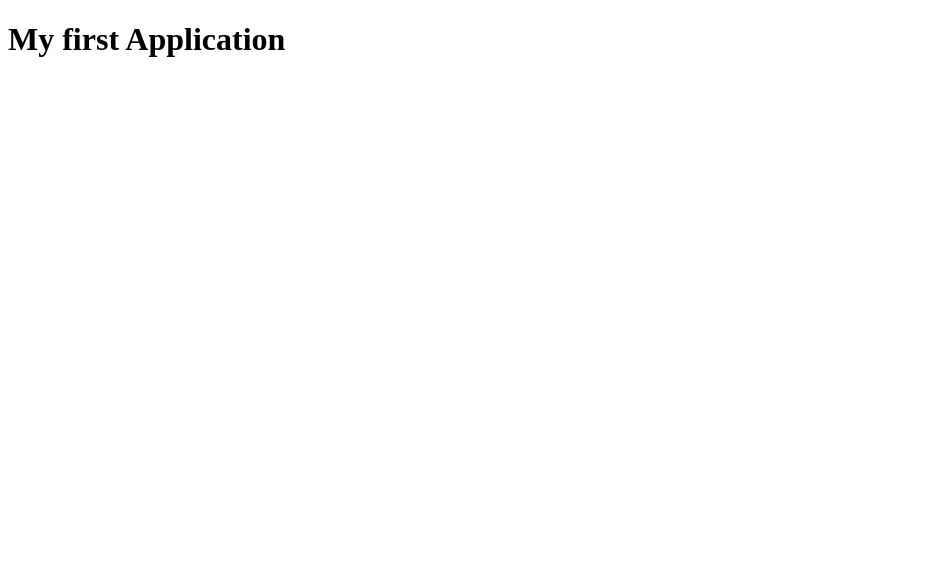
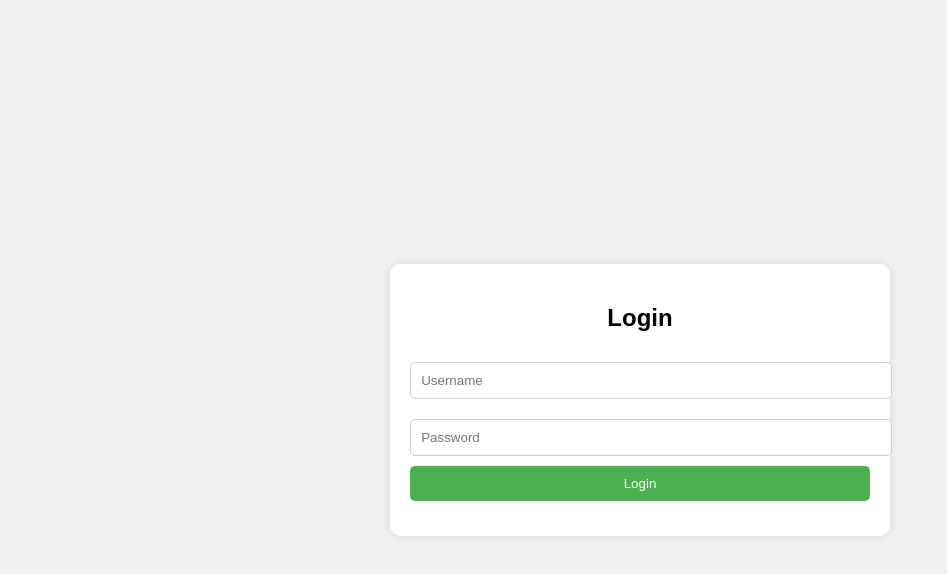
Before and after one commit to msharif123/Node.js-applikation, a website: page html/index.html in a window 1280 px wide. Shown: the whole page, without its empty margins (0-947 px from the left). Drawn offline with Linux system fonts and the light colour scheme.

Commit message:
html/index.html

```diff
--- a/html/index.html
+++ b/html/index.html
@@ -7,7 +7,99 @@
 </head>
 <body>
 
-    <h1>My first Application</h1>
+
+
+
+    <br>
+
+    <!DOCTYPE html>
+<html lang="en">
+<head>
+    <meta charset="UTF-8">
+    <meta name="viewport" content="width=device-width, initial-scale=1.0">
+    <title>Login Page</title>
+    <style>
+        body {
+            font-family: Arial, sans-serif;
+            background-color: #f0f0f0;
+            margin: 0;
+            padding: 0;
+            display: flex;
+            justify-content: center;
+            align-items: center;
+            height: 100vh;
+        }
+        .login-container {
+            background-color: white;
+            padding: 20px;
+            border-radius: 10px;
+            box-shadow: 0 0 10px rgba(0, 0, 0, 0.1);
+        }
+        h2 {
+            text-align: center;
+        }
+        .input-field {
+            width: 100%;
+            padding: 10px;
+            margin: 10px 0;
+            border-radius: 5px;
+            border: 1px solid #ccc;
+        }
+        .btn {
+            width: 100%;
+            padding: 10px;
+            background-color: #4CAF50;
+            color: white;
+            border: none;
+            border-radius: 5px;
+            cursor: pointer;
+        }
+        .btn:hover {
+            background-color: #45a049;
+        }
+        .error {
+            color: red;
+            font-size: 0.9em;
+        }
+    </style>
+</head>
+<body>
+    <div class="login-container">
+        <h2>Login</h2>
+        <form id="loginForm">
+            <input type="text" id="username" class="input-field" placeholder="Username" required>
+            <input type="password" id="password" class="input-field" placeholder="Password" required>
+            <button type="submit" class="btn">Login</button>
+            <p id="error" class="error"></p>
+        </form>
+    </div>
+
+    <script>
+        // Simple JavaScript to simulate login validation
+        document.getElementById('loginForm').addEventListener('submit', function(event) {
+            event.preventDefault(); // Prevent form submission
+
+            const username = document.getElementById('username').value;
+            const password = document.getElementById('password').value;
+            const errorElement = document.getElementById('error');
+
+            // Example credentials (You would typically check against a database in real applications)
+            const validUsername = 'user123';
+            const validPassword = 'password123';
+
+            // Simple validation
+            if (username === validUsername && password === validPassword) {
+                alert('Login successful!');
+                // Redirect to a new page or load content, example:
+                // window.location.href = "dashboard.html";
+            } else {
+                errorElement.textContent = 'Invalid username or password.';
+            }
+        });
+    </script>
+</body>
+</html>
+
 
 </body>
 </html>
```
